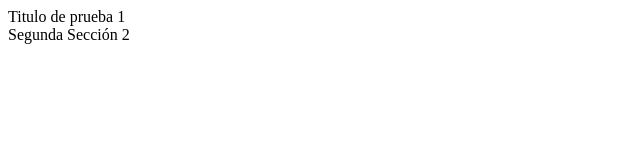
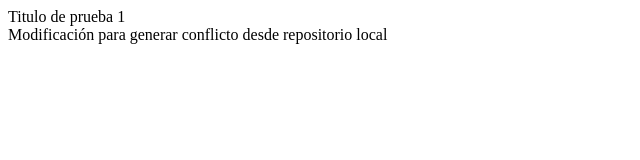
Before and after one commit to nachooooooox/gh-page, a plain HTML site: page index.html in a window 1280 px wide. Shown: the whole page, without its empty margins (0-640 px from the left). Drawn offline with Linux system fonts and the light colour scheme.

Commit message:
Actualización de segunda sección

```diff
--- a/index.html
+++ b/index.html
@@ -7,6 +7,6 @@
 </head>
 <body>
 	<section><span>Titulo de prueba 1</span></section>
-	<section>Segunda Sección 2</section>
+	<section>Modificación para generar conflicto desde repositorio local</section>
 </body>
 </html>
```
